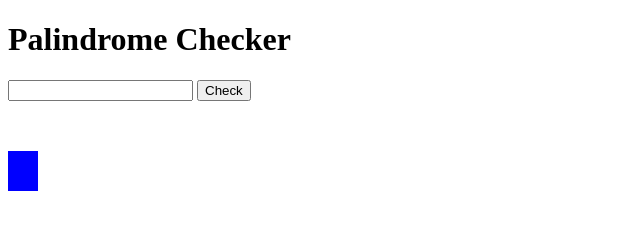
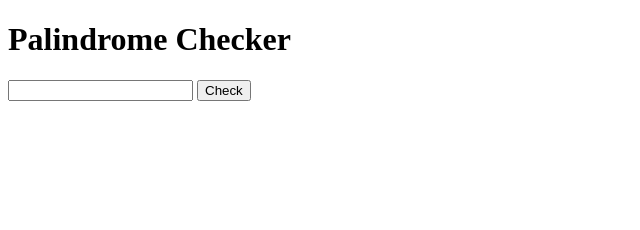
Before and after one commit to bwesterg/palindrome-checker, a plain HTML site: page index.html in a window 1280 px wide. Shown: the whole page, without its empty margins (0-640 px from the left). Drawn offline with Linux system fonts and the light colour scheme.

Commit message:
Update index.html

```diff
--- a/index.html
+++ b/index.html
@@ -19,6 +19,6 @@
         <p id="result"></p>
     </div>
 
-    <div id="my-box"></div>
+
 </body>
 </html>
```
